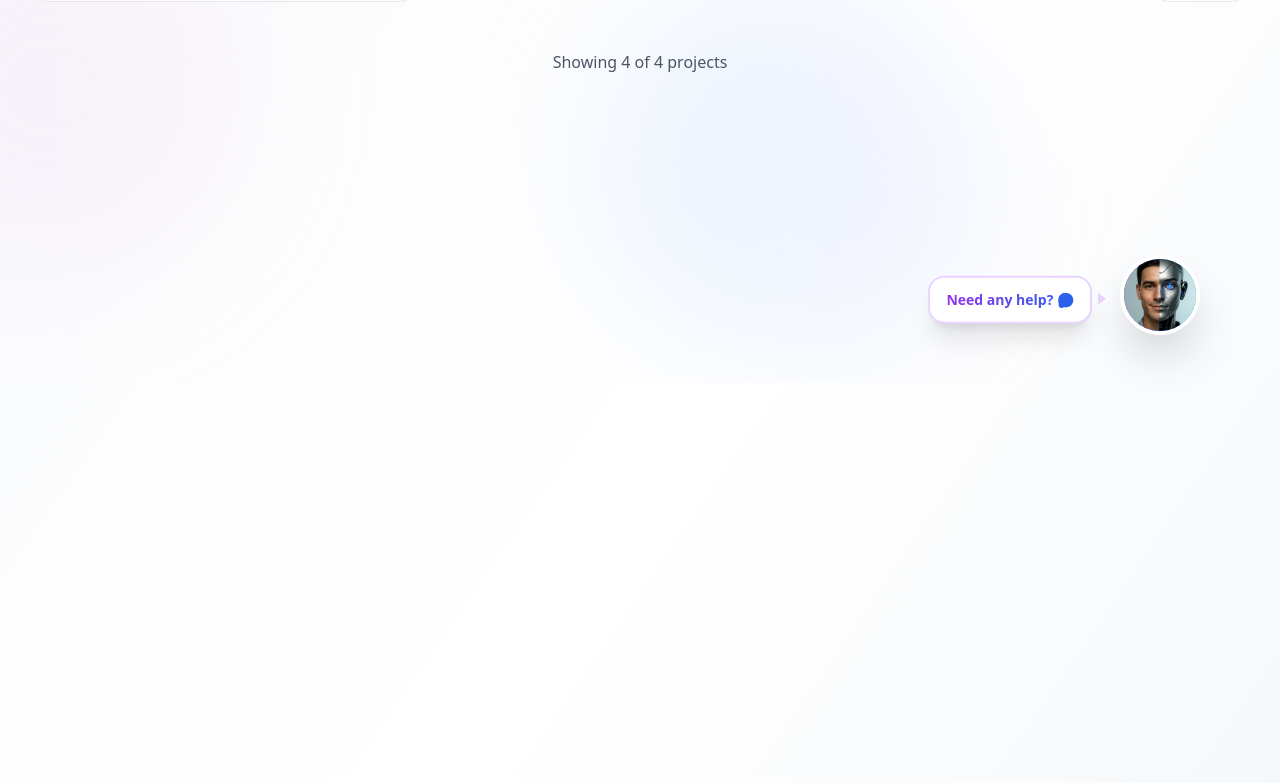
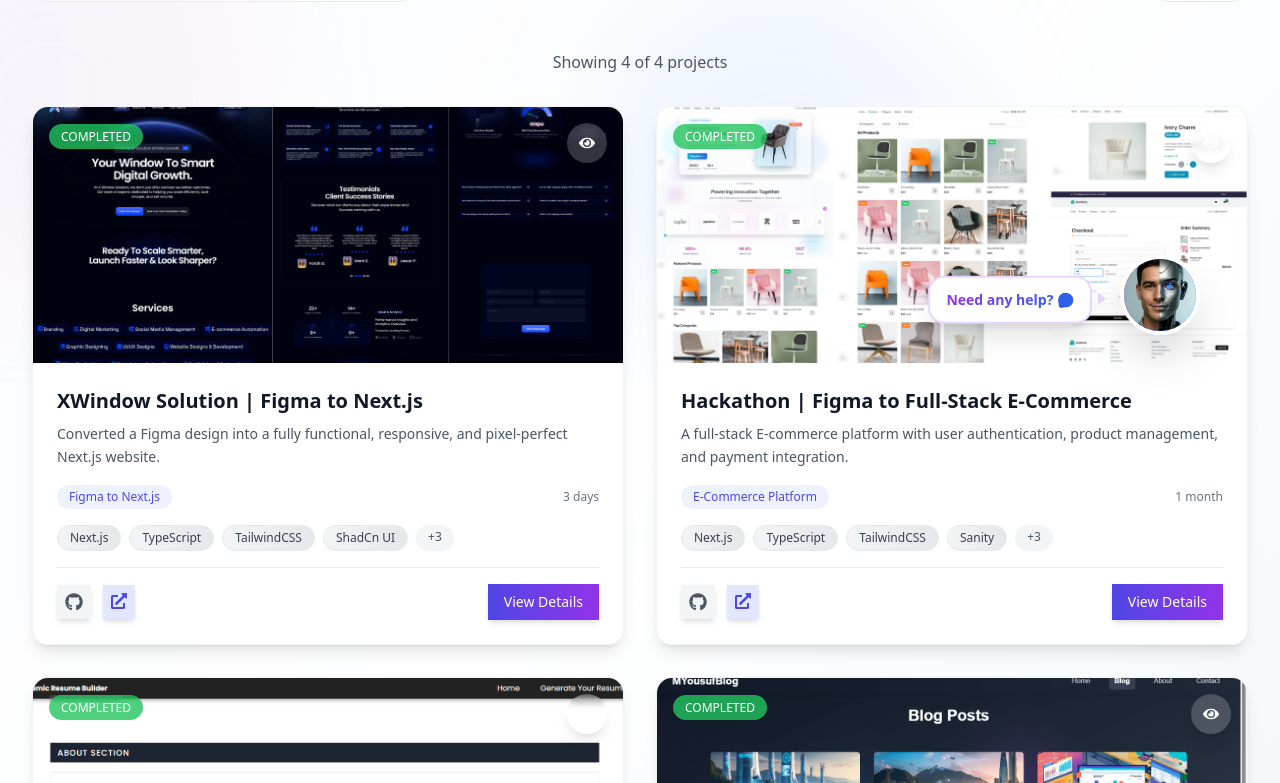
Before and after one commit to MYousuf-Codes/fullstack-portfolio-blog, a Next.js app: page /projects in a window 1280 px wide. Shown: the part 417-1200 px from the top of the page. Built offline with nearby package versions, Linux system fonts and the light colour scheme.

Commit message:
projects added

```diff
--- a/src/app/projects/page.tsx
+++ b/src/app/projects/page.tsx
@@ -1,7 +1,7 @@
 "use client";
 import React, { useState, useMemo } from "react";
 import { motion } from "framer-motion";
-import ProjectCard from "@/components/ProjectsCard";
+import ProjectsCard from "@/components/ProjectsCard";
 import { projects } from "@/data/projects";
 import { FaFilter, FaSearch, FaTimes } from "react-icons/fa";
 
@@ -17,7 +17,7 @@ const Projects = () => {
   }, []);
 
   // Get unique statuses
-  const statuses = ["all", "completed", "in progress", "planned"];
+  const statuses = ["all", "completed", "in-progress", "planned"];
 
   // Filter projects based on category, status, and search
   const filteredProjects = useMemo(() => {
@@ -31,7 +31,7 @@ const Projects = () => {
     // Filter by status
     if (statusFilter !== "all") {
       filtered = filtered.filter(
-        (project) => project.status.toLowerCase() === statusFilter.toLowerCase()
+        (project) => project.status === statusFilter
       );
     }
 
@@ -228,9 +228,10 @@ const Projects = () => {
             initial={{ opacity: 0, y: 30 }}
             animate={{ opacity: 1, y: 0 }}
             transition={{ duration: 0.6, delay: 0.5 }}
+            className="w-full"
           >
             {filteredProjects.length > 0 ? (
-              <ProjectCard />
+              <ProjectsCard projects={filteredProjects} />
             ) : (
               <motion.div
                 initial={{ opacity: 0, scale: 0.9 }}
@@ -242,8 +243,7 @@ const Projects = () => {
                   No projects found
                 </h3>
                 <p className="text-gray-600 dark:text-gray-400 mb-6">
-                  Try adjusting your search terms or filters to find what you're
-                  looking for.
+                  Try adjusting your search terms or filters to find what you're looking for.
                 </p>
                 <button
                   onClick={clearFilters}
--- a/src/components/ProjectsCard.tsx
+++ b/src/components/ProjectsCard.tsx
@@ -1,17 +1,22 @@
 "use client";
-import React, { useState } from 'react';
-import { motion, AnimatePresence } from 'framer-motion';
-import { FaGithub, FaExternalLinkAlt, FaChevronLeft, FaChevronRight, FaEye } from 'react-icons/fa';
-import { projects } from '../data/projects';
-import Image from 'next/image';
-import Link from 'next/link';
+import React, { useState } from "react";
+import { motion, AnimatePresence } from "framer-motion";
+import { FaGithub, FaExternalLinkAlt, FaChevronLeft, FaChevronRight, FaEye } from "react-icons/fa";
+import Image from "next/image";
+import Link from "next/link";
+import { Project } from "@/data/projects";
 
-const ProjectsCard: React.FC = () => {
+interface ProjectsCardProps {
+  projects: Project[];
+}
+
+const ProjectsCard: React.FC<ProjectsCardProps> = ({ projects }) => {
   const [hoveredProject, setHoveredProject] = useState<number | null>(null);
   const [currentImageIndex, setCurrentImageIndex] = useState<{ [key: number]: number }>({});
 
   const nextImage = (projectId: number, totalImages: number, e: React.MouseEvent) => {
     e.preventDefault();
+    e.stopPropagation();
     setCurrentImageIndex(prev => ({
       ...prev,
       [projectId]: ((prev[projectId] || 0) + 1) % totalImages
@@ -20,6 +25,7 @@ const ProjectsCard: React.FC = () => {
 
   const prevImage = (projectId: number, totalImages: number, e: React.MouseEvent) => {
     e.preventDefault();
+    e.stopPropagation();
     setCurrentImageIndex(prev => ({
       ...prev,
       [projectId]: prev[projectId] > 0 ? prev[projectId] - 1 : totalImages - 1
@@ -28,6 +34,7 @@ const ProjectsCard: React.FC = () => {
 
   const goToImage = (projectId: number, index: number, e: React.MouseEvent) => {
     e.preventDefault();
+    e.stopPropagation();
     setCurrentImageIndex(prev => ({
       ...prev,
       [projectId]: index
@@ -35,9 +42,9 @@ const ProjectsCard: React.FC = () => {
   };
 
   return (
-    <section className="py-16 px-6 max-w-7xl mx-auto">
-      <div className="grid grid-cols-1 md:grid-cols-2 xl:grid-cols-2 gap-8">
-        {projects.map((project) => {
+    <div className="w-full">
+      <div className="grid grid-cols-1 md:grid-cols-2 gap-8 auto-rows-max">
+        {projects.map((project, index) => {
           const currentIndex = currentImageIndex[project.id] || 0;
           const hasMultipleImages = project.images && project.images.length > 1;
           const projectImages = project.images || [];
@@ -45,9 +52,15 @@ const ProjectsCard: React.FC = () => {
           return (
             <motion.div
               key={project.id}
-              className="group bg-white/80 dark:bg-gray-800/80 backdrop-blur-sm rounded-2xl overflow-hidden shadow-lg border border-gray-200/50 dark:border-gray-700/50"
-              initial={{ opacity: 0, y: 30 }}
-              transition={{ duration: 0.5, ease: "easeOut" }}
+              className="group bg-white/90 dark:bg-gray-800/90 backdrop-blur-sm rounded-2xl overflow-hidden shadow-lg hover:shadow-2xl border border-gray-200/50 dark:border-gray-700/50 transition-all duration-300"
+              initial={{ opacity: 0, y: 50 }}
+              animate={{ opacity: 1, y: 0 }}
+              transition={{
+                duration: 0.6,
+                delay: index * 0.1,
+                ease: "easeOut"
+              }}
+              whileHover={{ y: -8 }}
               onMouseEnter={() => setHoveredProject(project.id)}
               onMouseLeave={() => setHoveredProject(null)}
             >
@@ -56,11 +69,11 @@ const ProjectsCard: React.FC = () => {
                 {projectImages.length > 0 ? (
                   <AnimatePresence mode="wait">
                     <motion.div
-                      key={currentIndex}
-                      initial={{ opacity: 0, x: 20 }}
-                      animate={{ opacity: 1, x: 0 }}
-                      exit={{ opacity: 0, x: -20 }}
-                      transition={{ duration: 0.3 }}
+                      key={`${project.id}-${currentIndex}`}
+                      initial={{ opacity: 0, scale: 1.1 }}
+                      animate={{ opacity: 1, scale: 1 }}
+                      exit={{ opacity: 0, scale: 0.9 }}
+                      transition={{ duration: 0.4 }}
                       className="w-full h-full"
                     >
                       <Image
@@ -68,26 +81,26 @@ const ProjectsCard: React.FC = () => {
                         alt={`${project.title} - Image ${currentIndex + 1}`}
                         width={600}
                         height={400}
-                        className="w-full h-full object-cover group-hover:scale-110 transition-transform duration-500"
-                        priority={currentIndex === 0}
+                        className="w-full h-full object-cover group-hover:scale-105 transition-transform duration-700"
+                        unoptimized={projectImages[currentIndex].startsWith('/')}
                       />
                     </motion.div>
                   </AnimatePresence>
                 ) : (
                   /* Placeholder for projects without images */
-                  <div className="w-full h-full flex items-center justify-center">
-                    <div className="text-gray-400 dark:text-gray-600 text-4xl">
-                      📁
+                  <div className="w-full h-full flex items-center justify-center bg-gradient-to-br from-indigo-100 to-purple-100 dark:from-indigo-900/20 dark:to-purple-900/20">
+                    <div className="text-indigo-400 dark:text-indigo-500 text-6xl">
+                      💻
                     </div>
                   </div>
                 )}
 
                 {/* Status Badge */}
-                <div className="absolute top-4 left-4">
-                  <span className={`px-3 py-1 rounded-full text-xs font-medium ${
-                    project.status === 'completed' ? 'bg-green-100 text-green-800 dark:bg-green-900/30 dark:text-green-400' :
-                    project.status === 'in-progress' ? 'bg-yellow-100 text-yellow-800 dark:bg-yellow-900/30 dark:text-yellow-400' :
-                    'bg-gray-100 text-gray-800 dark:bg-gray-900/30 dark:text-gray-400'
+                <div className="absolute top-4 left-4 z-10">
+                  <span className={`px-3 py-1 rounded-full text-xs font-medium backdrop-blur-sm ${
+                    project.status === 'completed' ? 'bg-green-500/80 text-white' :
+                    project.status === 'in-progress' ? 'bg-yellow-500/80 text-white' :
+                    'bg-gray-500/80 text-white'
                   }`}>
                     {project.status.replace('-', ' ').toUpperCase()}
                   </span>
@@ -98,49 +111,54 @@ const ProjectsCard: React.FC = () => {
                   <motion.div
                     initial={{ opacity: 0 }}
                     animate={{ opacity: 1 }}
-                    className="absolute inset-0 flex items-center justify-between p-4"
+                    exit={{ opacity: 0 }}
+                    className="absolute inset-0 flex items-center justify-between p-4 z-20"
                   >
                     <button
                       onClick={(e) => prevImage(project.id, projectImages.length, e)}
-                      className="p-2 rounded-full bg-black/20 hover:bg-black/40 text-white transition-all duration-200 backdrop-blur-sm"
+                      className="p-3 rounded-full bg-black/30 hover:bg-black/50 text-white transition-all duration-200 backdrop-blur-sm"
+                      aria-label="Previous image"
                     >
-                      <FaChevronLeft size={14} />
+                      <FaChevronLeft size={16} />
                     </button>
                     <button
                       onClick={(e) => nextImage(project.id, projectImages.length, e)}
-                      className="p-2 rounded-full bg-black/20 hover:bg-black/40 text-white transition-all duration-200 backdrop-blur-sm"
+                      className="p-3 rounded-full bg-black/30 hover:bg-black/50 text-white transition-all duration-200 backdrop-blur-sm"
+                      aria-label="Next image"
                     >
-                      <FaChevronRight size={14} />
+                      <FaChevronRight size={16} />
                     </button>
                   </motion.div>
                 )}
 
                 {/* Image Indicators - Only show if multiple images exist */}
                 {hasMultipleImages && (
-                  <div className="absolute bottom-4 left-1/2 transform -translate-x-1/2 flex space-x-2">
+                  <div className="absolute bottom-4 left-1/2 transform -translate-x-1/2 flex space-x-2 z-10">
                     {projectImages.map((_, index) => (
                       <button
                         key={index}
                         onClick={(e) => goToImage(project.id, index, e)}
                         className={`w-2 h-2 rounded-full transition-all duration-200 ${
                           index === currentIndex
-                            ? 'bg-white scale-125'
-                            : 'bg-white/50 hover:bg-white/75'
+                            ? 'bg-white scale-125 shadow-lg'
+                            : 'bg-white/60 hover:bg-white/80'
                         }`}
+                        aria-label={`Go to image ${index + 1}`}
                       />
                     ))}
                   </div>
                 )}
 
                 {/* View Details Button */}
-                <div className="absolute top-4 right-4">
+                <div className="absolute top-4 right-4 z-10">
                   <Link href={`/projects/${project.slug}`}>
                     <motion.button
                       whileHover={{ scale: 1.1 }}
                       whileTap={{ scale: 0.95 }}
-                      className="p-2 rounded-full bg-white/20 hover:bg-white/30 text-white backdrop-blur-sm transition-all duration-200"
+                      className="p-3 rounded-full bg-white/20 hover:bg-white/30 text-white backdrop-blur-sm transition-all duration-200 shadow-lg"
+                      aria-label="View project details"
                     >
-                      <FaEye size={14} />
+                      <FaEye size={16} />
                     </motion.button>
                   </Link>
                 </div>
@@ -150,18 +168,18 @@ const ProjectsCard: React.FC = () => {
               <div className="p-6 space-y-4">
                 <div>
                   <Link href={`/projects/${project.slug}`}>
-                    <h3 className="text-xl font-bold text-gray-900 dark:text-white mb-2 group-hover:text-indigo-600 dark:group-hover:text-indigo-400 transition-colors duration-300">
+                    <h3 className="text-xl font-bold text-gray-900 dark:text-white mb-2 group-hover:text-indigo-600 dark:group-hover:text-indigo-400 transition-colors duration-300 cursor-pointer">
                       {project.title}
                     </h3>
                   </Link>
-                  <p className="text-gray-600 dark:text-gray-300 text-sm leading-relaxed line-clamp-3">
+                  <p className="text-gray-600 dark:text-gray-300 text-sm leading-relaxed">
                     {project.description}
                   </p>
                 </div>
 
-                {/* Category */}
+                {/* Category & Duration */}
                 <div className="flex items-center justify-between">
-                  <span className="text-xs font-medium text-indigo-600 dark:text-indigo-400 bg-indigo-50 dark:bg-indigo-900/20 px-2 py-1 rounded-md">
+                  <span className="text-xs font-medium text-indigo-600 dark:text-indigo-400 bg-indigo-50 dark:bg-indigo-900/20 px-3 py-1 rounded-full">
                     {project.category}
                   </span>
                   <span className="text-xs text-gray-500 dark:text-gray-400">
@@ -189,7 +207,7 @@ const ProjectsCard: React.FC = () => {
 
                 {/* Actions */}
                 <div className="flex items-center justify-between pt-4 border-t border-gray-200 dark:border-gray-700">
-                  <div className="flex space-x-4">
+                  <div className="flex space-x-3">
                     {project.githubUrl && (
                       <motion.a
                         whileHover={{ scale: 1.1, y: -2 }}
@@ -197,7 +215,8 @@ const ProjectsCard: React.FC = () => {
                         href={project.githubUrl}
                         target="_blank"
                         rel="noopener noreferrer"
-                        className="p-2 rounded-lg bg-gray-100 dark:bg-gray-700 text-gray-600 dark:text-gray-300 hover:bg-gray-200 dark:hover:bg-gray-600 transition-all duration-200"
+                        className="p-2 rounded-lg bg-gray-100 dark:bg-gray-700 text-gray-600 dark:text-gray-300 hover:bg-gray-200 dark:hover:bg-gray-600 transition-all duration-200 shadow-md hover:shadow-lg"
+                        aria-label="View GitHub repository"
                       >
                         <FaGithub size={18} />
                       </motion.a>
@@ -209,7 +228,8 @@ const ProjectsCard: React.FC = () => {
                         href={project.liveUrl}
                         target="_blank"
                         rel="noopener noreferrer"
-                        className="p-2 rounded-lg bg-indigo-100 dark:bg-indigo-900/30 text-indigo-600 dark:text-indigo-400 hover:bg-indigo-200 dark:hover:bg-indigo-900/50 transition-all duration-200"
+                        className="p-2 rounded-lg bg-indigo-100 dark:bg-indigo-900/30 text-indigo-600 dark:text-indigo-400 hover:bg-indigo-200 dark:hover:bg-indigo-900/50 transition-all duration-200 shadow-md hover:shadow-lg"
+                        aria-label="View live project"
                       >
                         <FaExternalLinkAlt size={16} />
                       </motion.a>
@@ -231,7 +251,7 @@ const ProjectsCard: React.FC = () => {
           );
         })}
       </div>
-    </section>
+    </div>
   );
 };
 
--- a/tsconfig.json
+++ b/tsconfig.json
@@ -11,8 +11,8 @@
     "strict": true,
     "noEmit": true,
     "esModuleInterop": true,
-    "module": "esnext",
-    "moduleResolution": "node",
+    "module": "nodenext",
+    "moduleResolution": "node16",
     "resolveJsonModule": true,
     "isolatedModules": true,
     "jsx": "preserve",
```
Also changed, not shown: 1 other file (tests, documents, lock files or other folders).
